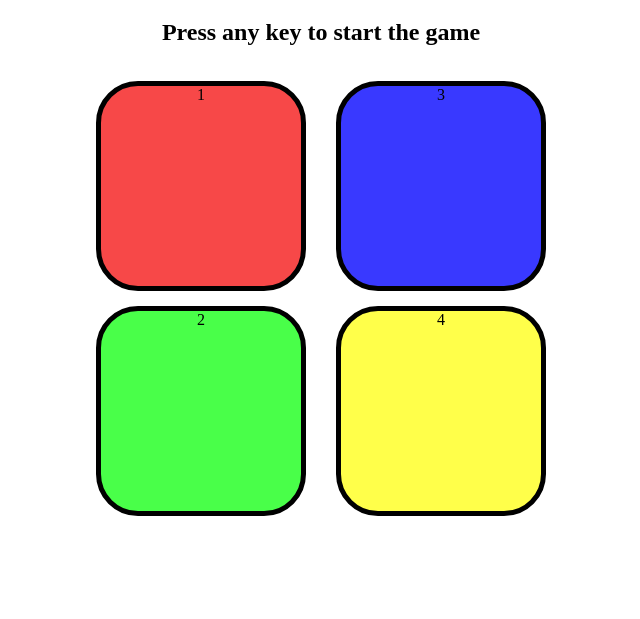
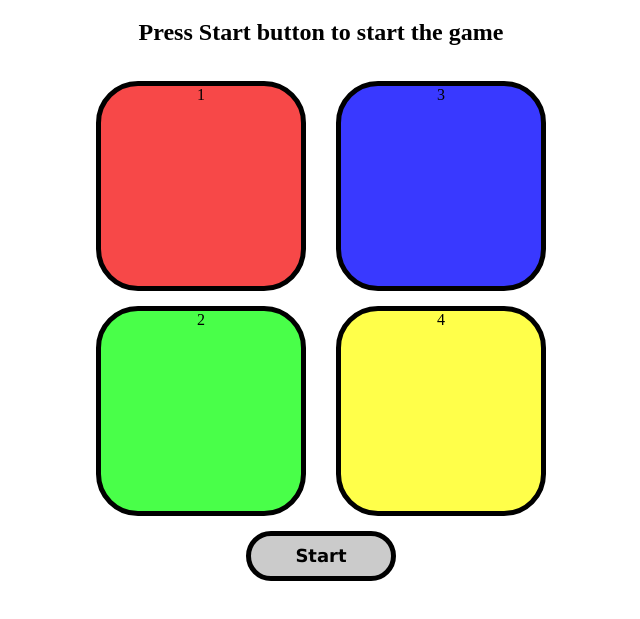
Before and after one commit to Zaid78602/Simon-game, a plain HTML site: page index.html in a window 1280 px wide. Shown: the part 61-680 px from the top of the page, without its empty margins (319-959 px from the left). Drawn offline with Linux system fonts and the light colour scheme.

Commit message:
add start button

```diff
--- a/app.js
+++ b/app.js
@@ -7,10 +7,18 @@ let started = false;
 let level = 0;
 
 let h2 = document.querySelector("h2");
+let startBtn = document.querySelector(".start-btn");
 
-document.addEventListener("keypress", function(){
+// document.addEventListener("keypress", function(){
+//     if(started == false){
+//         console.log("game started");
+//         started = true;
+//         levelUp();
+//     }
+// });
+
+startBtn.addEventListener("click", () => {
     if(started == false){
-        console.log("game started");
         started = true;
         levelUp();
     }
@@ -50,7 +58,7 @@ function checkAns(idx){
         }
     }
     else{
-        h2.innerHTML = `Game over! Your score was <b>${level}</b> <br> Press any key to start.`;
+        h2.innerHTML = `Game over! Your score was <b>${level}</b> <br> Press Start button to restart.`;
         document.querySelector("body").style.backgroundColor = "red";
         setTimeout(function(){
             document.querySelector("body").style.backgroundColor = "white";
--- a/index.html
+++ b/index.html
@@ -8,7 +8,7 @@
 </head>
 <body>
     <h1>Simon Says Game</h1>
-    <h2>Press any key to start the game</h2>
+    <h2>Press Start button to start the game</h2>
     <div class="box-container">
         <div class="line1">
             <div class="btn red" type="button" id="red">1</div>
@@ -19,6 +19,7 @@
             <div class="btn yellow" type="button" id="yellow">4</div>
         </div>
     </div>
+    <button class="start-btn">Start</button>
     <script src="app.js"></script>
 </body>
 </html>
--- a/style.css
+++ b/style.css
@@ -30,7 +30,17 @@ body{
 .black{
     background-color: black;
 }
-
+.start-btn{
+    height: 50px;
+    width: 150px;
+    background-color: rgba(0, 0, 0, 0.203);
+    color: rgb(0, 0, 0);
+    border: 5px solid black;
+    border-radius: 30px;
+    font-size: large;
+    font-weight: 700;
+    font-family:Verdana, Geneva, Tahoma, sans-serif ;
+}
 /* media quaries */
 @media (max-width: 431px){
     .btn {
```
